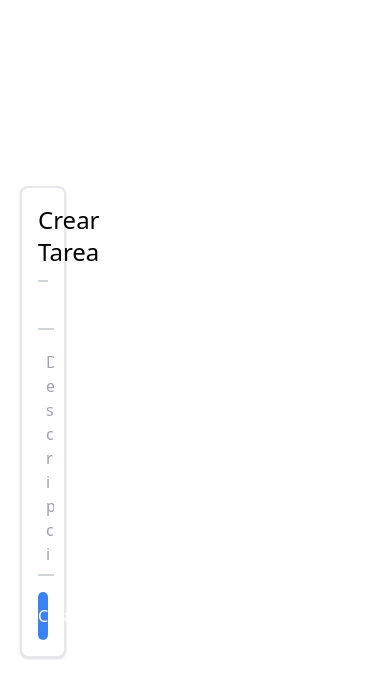
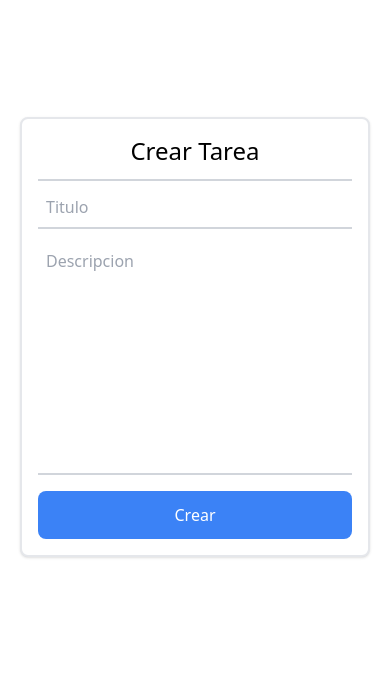
Before and after one commit to Jesus-0sorio/react-todo, a React (Vite) app: page / in a window 390 px wide. Shown: the top 698 px of the page. Built offline with nearby package versions, Linux system fonts and the light colour scheme.

Commit message:
add responsive

```diff
--- a/src/App.jsx
+++ b/src/App.jsx
@@ -24,7 +24,7 @@ function App() {
   }, [tasks]);
 
   return (
-    <div className="grid grid-cols-4 gap-4 h-screen ">
+    <div className="grid grid-cols-1 my-4 lg:grid-cols-4 xl:grid-cols-4 xl:gap-3 lg:my-0 h-screen">
       <TaskForm addTask={addTask} />
       <TasksList tasks={tasks} deleteTask={deleteTask} />
     </div>
```
